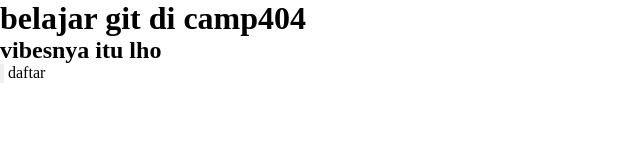
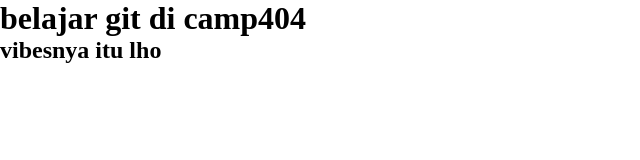
Before and after one commit to Ameeeek/tesgit, a plain HTML site: page index.html in a window 1280 px wide. Shown: the full height of the page, 0-640 px from the left. Drawn offline with Linux system fonts and the light colour scheme.

Commit message:
commit di branch-baru

```diff
--- a/index.html
+++ b/index.html
@@ -10,6 +10,5 @@
 <body>
     <h1>belajar git di camp404</h1>
     <h2>vibesnya itu lho</h2>
-    <input type="button"> daftar </input>
 </body>
 </html>
```
